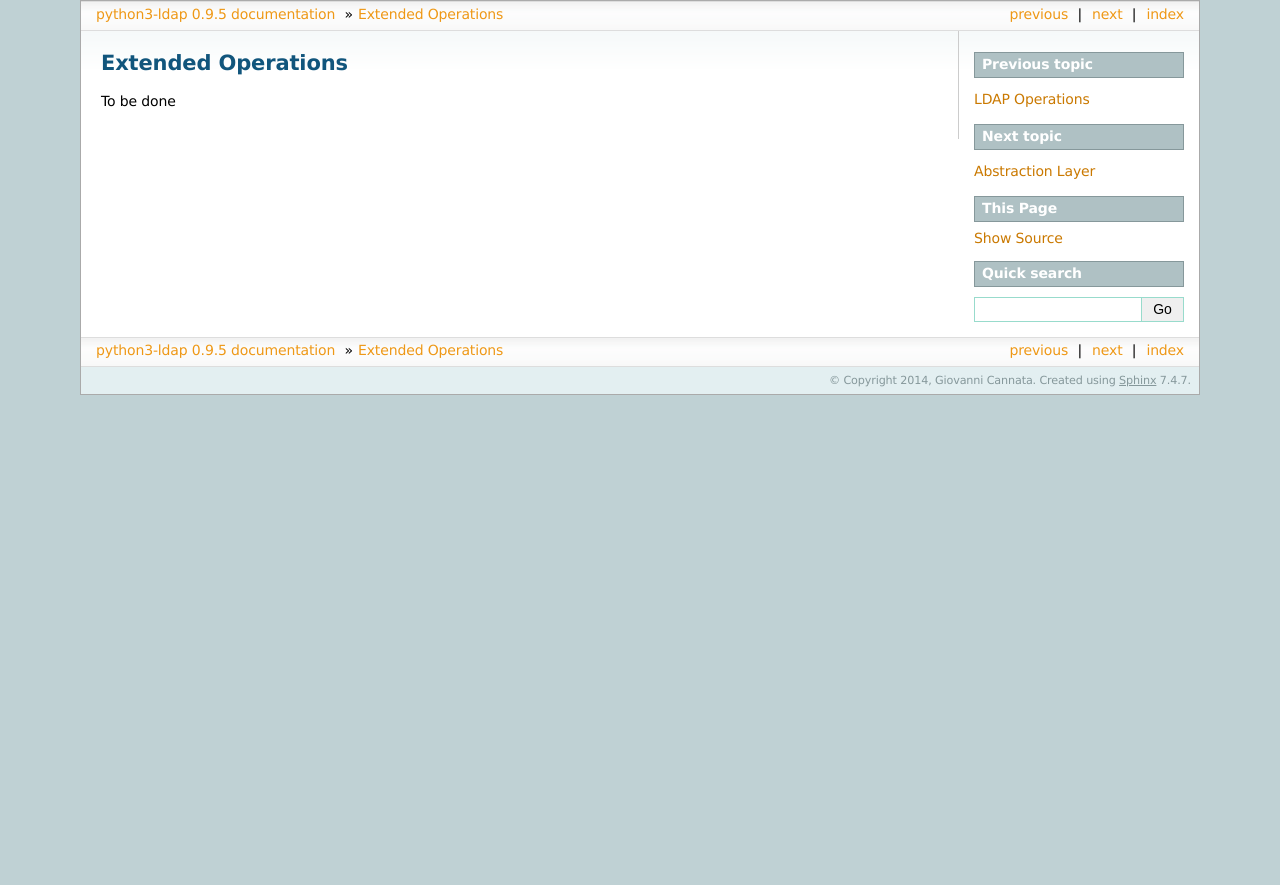
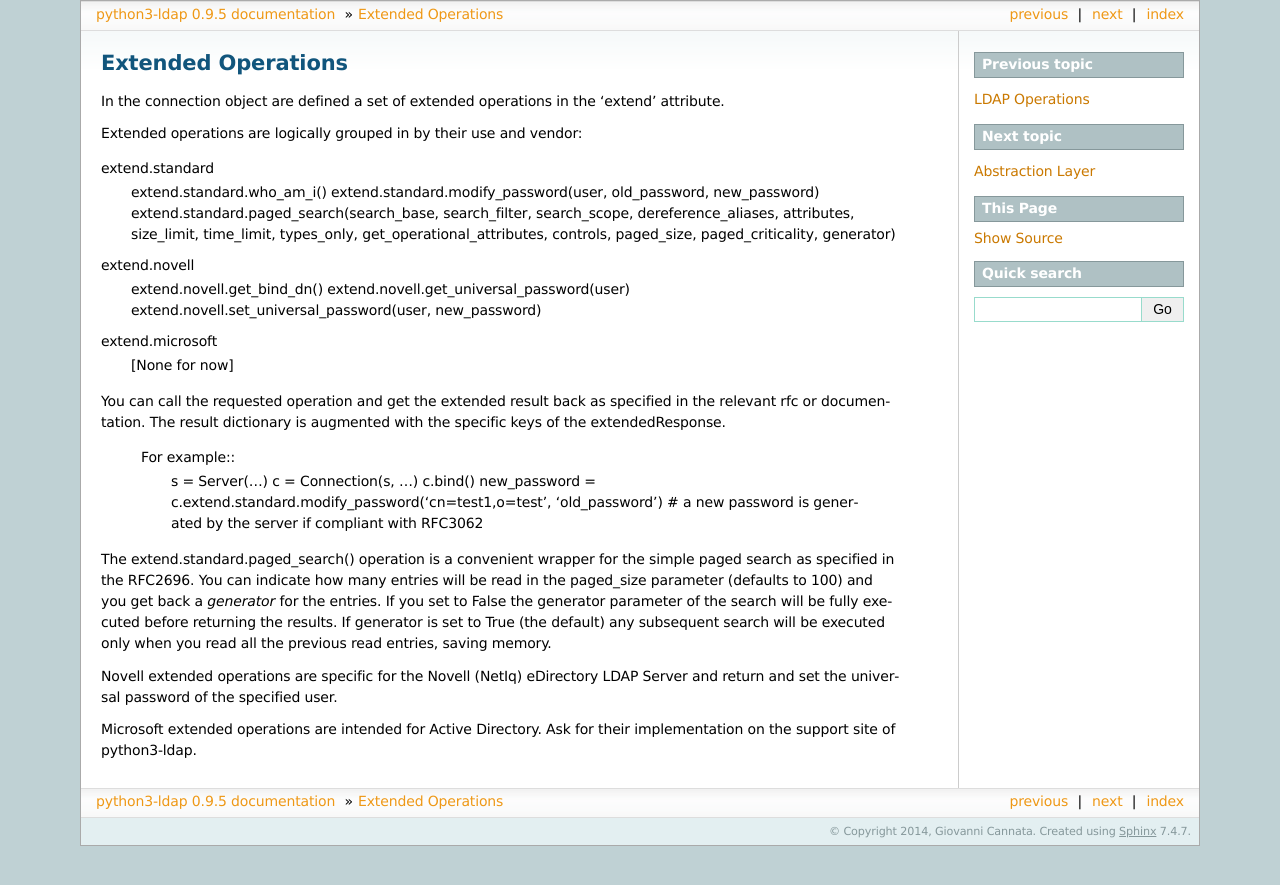
Before and after one commit to pycontribs/python3-ldap, a Sphinx documentation site: the page built from python3-ldap/docs/sphinx/source/extended.rst, in a window 1280 px wide. Shown: the top 885 px of the page. Built offline with Sphinx 7.4.7, drawn with Linux system fonts in a browser that asks for light colours.

Commit message:
fixed docs

```diff
--- a/README.txt
+++ b/README.txt
@@ -61,7 +61,7 @@ CHANGELOG
     - added parsing of hostname in scheme://hostname:hostport format. This has the precedence on the parameters (thanks Sorin)
     - added extra checks when the schema is read (with the get_info parameter) but nothing is returned by the server
     - updated setuptools to version 5.4.1
-    - when check_name is True and schema is read attributes are checked and formatted as specified by schema in "checked_attributes'
+    - when check_name is True and schema is read attributes are checked and formatted in "checked_attributes" as specified by RFCs and schema
     - added formatter for generalizedTime syntax as specified in rfc 4517 (asn.1)
     - custom formatter can be added in Server definition
 
--- a/python3-ldap/docs/sphinx/source/extended.rst
+++ b/python3-ldap/docs/sphinx/source/extended.rst
@@ -2,4 +2,34 @@
 Extended Operations
 ===================
 
-To be done
+In the connection object are defined a set of extended operations in the 'extend' attribute.
+
+Extended operations are logically grouped in by their use and vendor:
+
+extend.standard
+  extend.standard.who_am_i()
+  extend.standard.modify_password(user, old_password, new_password)
+  extend.standard.paged_search(search_base, search_filter, search_scope, dereference_aliases, attributes, size_limit, time_limit, types_only, get_operational_attributes, controls, paged_size, paged_criticality, generator)
+extend.novell
+  extend.novell.get_bind_dn()
+  extend.novell.get_universal_password(user)
+  extend.novell.set_universal_password(user, new_password)
+extend.microsoft
+  [None for now]
+
+You can call the requested operation and get the extended result back as specified in the relevant rfc or documentation. The result dictionary is augmented with the specific keys of the extendedResponse.
+
+ For example::
+    s = Server(...)
+    c = Connection(s, ...)
+    c.bind()
+    new_password = c.extend.standard.modify_password('cn=test1,o=test', 'old_password')  # a new password is generated by the server if compliant with RFC3062
+
+
+The extend.standard.paged_search() operation is a convenient wrapper for the simple paged search as specified in the RFC2696. You can indicate how many entries will be read in the paged_size parameter (defaults to 100) and you get back a *generator* for the entries.
+If you set to False the generator parameter of the search will be fully executed before returning the results. If generator is set to True (the default) any subsequent search will be executed only when you read all the previous read entries, saving memory.
+
+
+Novell extended operations are specific for the Novell (NetIq) eDirectory LDAP Server and return and set the universal password of the specified user.
+
+Microsoft extended operations are intended for Active Directory. Ask for their implementation on the support site of python3-ldap.
--- a/python3-ldap/docs/sphinx/source/quicktour.rst
+++ b/python3-ldap/docs/sphinx/source/quicktour.rst
@@ -105,6 +105,10 @@ To search for a binary value you must use the RFC4515 escape ASCII sequence for
 
 search_filter will contain *'(guid=\\ca\\40\\f2\\6b\\1d\\86\\ca\\4c\\b7\\a2\\ca\\40\\f2\\6b\\1d\\86)'*
 Raw values for the attributes retrieved are stored in the *raw_attributes* dictonary of the search result entries in c.response.
+If the schema is read (with get_info=GET_SCHEMA_INFO (or GET_ALL_INFO in the Server object) and check_names is set to True in the Connection object the *checked_attributes* is populated with the formatted values as specified by the RFCs and the schema syntaxes.
+Custom formatters can be used to specify how an attribute value must be returned in the 'checked_attributes' attribute of the search entry object.
+A formatter must be a callable that receives a bytes value and return an object. The object will be returned in the 'checked_attributes'.
+If the attribute is defined in the schema as 'multi_value' the attribute value is returned as a list (even if only a single value is present) else it's returned as a single value.
 
 Formatted (following the schema and RFC indications) attributes are stored in the *checked_attributes* dictionary of the search result entries in c.response. This field is populated only if the schema is read in the server object and the check_names parameter is set to True
 
--- a/python3-ldap/docs/sphinx/source/servers.rst
+++ b/python3-ldap/docs/sphinx/source/servers.rst
@@ -83,3 +83,8 @@ Pools can be dynamically changed. You can add and remove Server objects from poo
     server_pool.add(server4)
 
 Connections are notified of the change and can reopen the socket to the new server at next open() operation.
+
+
+Custom formatters can be used to specify how an attribute value must be returned in the 'checked_attributes' attribute of the search entry object.
+A formatter must be a callable that receives a bytes value and return an object. The object will be returned in the 'checked_attributes'.
+If the attribute is defined in the schema as 'multi_value' the attribute value is returned as a list (even if only a single value is present) else it's returned as a single value.
```
Also changed, not shown: 1 other file.
